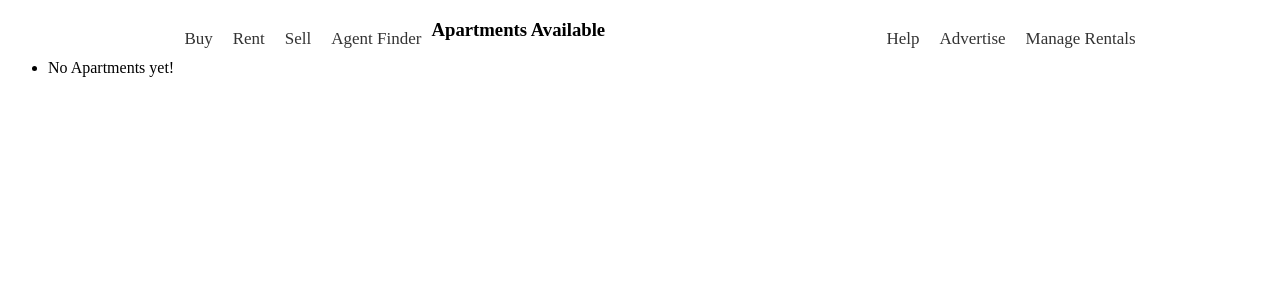
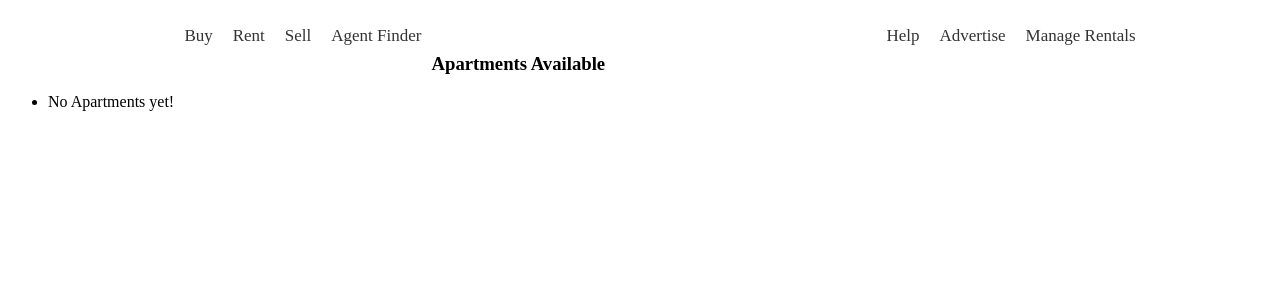
Before and after one commit to OkothPius/Arexa, a Django app: page /rental/home/ in a window 1280 px wide. Shown: the top 300 px of the page. Run offline with Django 3.2, Linux system fonts and the light colour scheme; data that the repository does not hold is empty.

Commit message:
feat: update

```diff
--- a/backend/rental/templates/rental/base.html
+++ b/backend/rental/templates/rental/base.html
@@ -11,7 +11,7 @@
   </head>
   <body>
     <main class="content">
-      <nav class="nav">
+      <nav>
         <ul class="right">
           <li><a href="#">Buy</a></li>
           <li><a href="#">Rent</a></li>
@@ -29,6 +29,7 @@
     </main>
 
     <div class="container">
+      <img src="" alt="">
 
 
       <div id="main_content">
```
